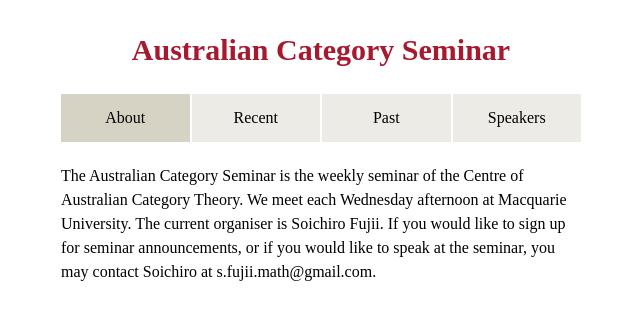
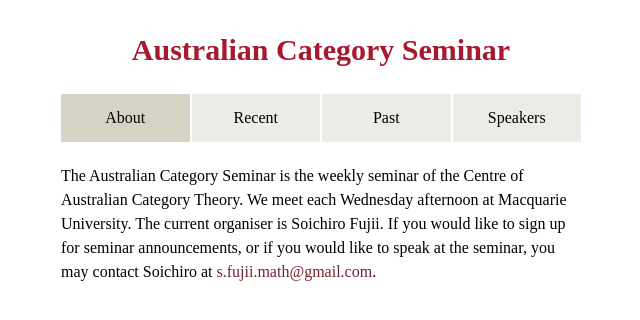
Before and after one commit to Centre-of-Australian-Category-Theory/seminar, a SvelteKit app: page / in a window 1280 px wide. Shown: the top 320 px of the page, without its empty margins (319-959 px from the left). Built offline with nearby package versions, Linux system fonts and the light colour scheme.

Commit message:
Correct link on about page

```diff
--- a/src/routes/+page.svelte
+++ b/src/routes/+page.svelte
@@ -5,5 +5,5 @@
   Soichiro Fujii. If you would like to sign up for seminar
   announcements, or if you would like to speak at the seminar, you
   may contact Soichiro at
-  <a class="hover:text-red" href="mailto:s.fujii.math@gmail.com">s.fujii.math@gmail.com</a>.
+  <a class="hover:text-red text-deep-red" href="mailto:s.fujii.math@gmail.com">s.fujii.math@gmail.com</a>.
 </div>
```
